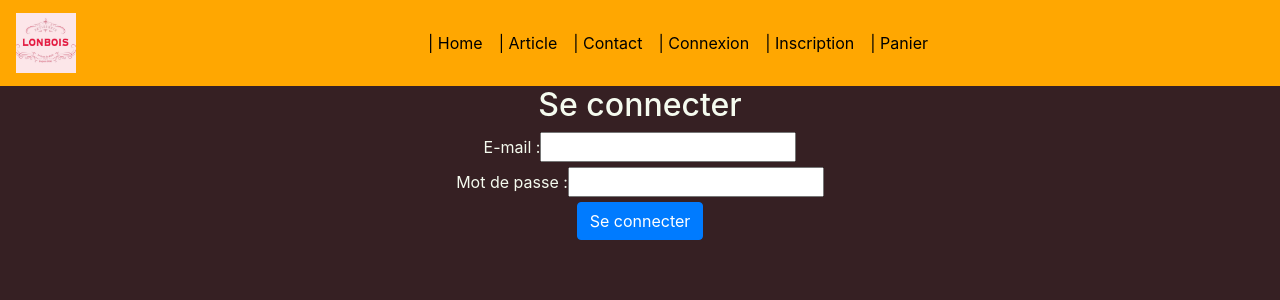
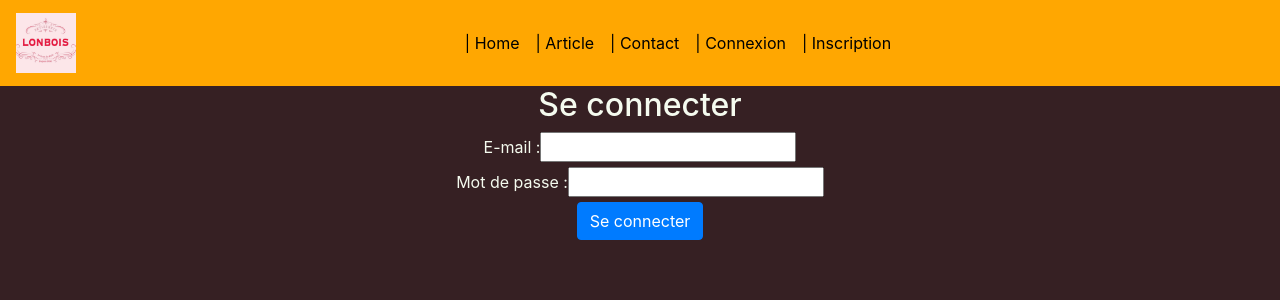
Before and after one commit to MagnesSimon/Web2021, a React (Create React App) app in the folder bakery/: page /connexion in a window 1280 px wide. Shown: the top 300 px of the page. Built offline with nearby package versions, Linux system fonts and the light colour scheme.

Commit message:
Refresh de la barre de navigation en fonction de si on est connecté

```diff
--- a/bakery/src/App.js
+++ b/bakery/src/App.js
@@ -1,7 +1,8 @@
 import './App.css';
 import '../node_modules/bootstrap/dist/css/bootstrap.min.css';
 import { BrowserRouter as Router, Route, Switch } from "react-router-dom";
-import { NavigationBar } from './components/navbar/NavigationBar';
+import { NavigationBarCO } from './components/navbar/NavigationBar';
+import { NavigationBarNOCO } from './components/navbar/NavigationBar';
 import React from "react";
 import Accueil from "./components/accueil/Accueil";
 import Article from "./components/article/Article";
@@ -10,22 +11,39 @@ import Connexion from "./components/connexion/Connexion";
 import Contact from "./components/contact/Contact";
 import Panier from "./components/panier/Panier";
 
-
 function App() {
+    if (localStorage.getItem('user')) {
         return (
             <React.Fragment>
                 <Router>
-              <NavigationBar />              <Switch>
-              <Route path="/contact" component={Contact} />
-              <Route path="/Article" component={Article} />
-              <Route path="/connexion" component={Connexion} />
-              <Route path="/inscription" component={Inscription} />
-              <Route path="/panier" component={Panier} />
-              <Route component={Accueil} />
+                    <NavigationBarCO/> <Switch>
+                    <Route path="/contact" component={Contact}/>
+                    <Route path="/Article" component={Article}/>
+                    <Route path="/connexion" component={Connexion}/>
+                    <Route path="/inscription" component={Inscription}/>
+                    <Route path="/panier" component={Panier}/>
+                    <Route component={Accueil}/>
                 </Switch>
                 </Router>
             </React.Fragment>
         );
+    }else {
+        return (
+            <React.Fragment>
+                <Router>
+                    <NavigationBarNOCO/> <Switch>
+                    <Route path="/contact" component={Contact}/>
+                    <Route path="/Article" component={Article}/>
+                    <Route path="/connexion" component={Connexion}/>
+                    <Route path="/inscription" component={Inscription}/>
+                    <Route path="/panier" component={Panier}/>
+                    <Route component={Accueil}/>
+                </Switch>
+                </Router>
+            </React.Fragment>
+        );
+
+    }
 }
 
 export default App;
--- a/bakery/src/components/article/Article.js
+++ b/bakery/src/components/article/Article.js
@@ -8,6 +8,7 @@ import 'react-toastify/dist/ReactToastify.css';
 
 import ReactPaginate from 'react-paginate';
 import Panier from "../panier/Panier";
+import {NavigationBarCO, NavigationBarNOCO} from "../navbar/NavigationBar";
 
 const panier = [];
 
@@ -160,6 +161,8 @@ class Article extends React.Component {
     }
     finConnexion(){
         localStorage.removeItem('user');
+        console.log("deco");
+        window.location.reload(false);
     }
 }
 
--- a/bakery/src/components/connexion/Connexion.js
+++ b/bakery/src/components/connexion/Connexion.js
@@ -5,6 +5,7 @@ import { Form, Button } from 'react-bootstrap';
 import { BrowserRouter as Router, Link, Route, Switch } from "react-router-dom";
 import { ToastContainer, toast } from 'react-toastify';
 import 'react-toastify/dist/ReactToastify.css';
+import {NavigationBarCO, NavigationBarNOCO} from "../navbar/NavigationBar";
 
 class Connexion extends React.Component{
 
@@ -39,8 +40,8 @@ class Connexion extends React.Component{
                     localStorage.setItem("user",JSON.stringify(post));
                     console.log(localStorage.getItem("user"));
                     toast("Vous êtes maintenant connecté");
-                    //this.props.history.push('/home')
-
+                    this.props.history.push('/home')
+                    window.location.reload(false);
                 }
             })
             if(this.state.connecté === false){
--- a/bakery/src/components/navbar/NavigationBar.js
+++ b/bakery/src/components/navbar/NavigationBar.js
@@ -4,6 +4,17 @@ import styled from 'styled-components';
 import useSticky from "../hooks/useSticky";
 import logo from "../../boulangerie/logo.jpg";
 import "./Navbar.css"
+
+let isLogged;
+
+
+isLogged = () => {
+    if( ! localStorage.getItem('user')){
+        return false;
+    }else {
+        return true;
+    }
+}
 
 const Styles = styled.div`
   .navbar { background-color: #ffa701; }
@@ -12,7 +23,7 @@ const Styles = styled.div`
     &:hover { color: white; }
   }
   .navbar-brand {
-    font-size: 1,4em;
+    font-size: 1.4em;
     color: #000000;
     &:hover { color: white; }
   }
@@ -22,23 +33,42 @@ const Styles = styled.div`
     right: 25%;
   }
 `;
-export const NavigationBar = ({ sticky }) => (
+
+export const NavigationBarCO = ({sticky}) => (
     <Styles>
         <Navbar className={sticky ? "navbar navbar-sticky" : "navbar"} expand="lg">
             {/*{sticky ? "navbar navbar-sticky" : "navbar"}*/}
             {/*<Navbar.Brand href="/">Tutorial</Navbar.Brand>*/}
             <Navbar.Toggle aria-controls="basic-navbar-nav"/>
-            <NavbarBrand><a href='/'><img className='logo' src={logo} /></a></NavbarBrand>
+            <NavbarBrand><a href='/'><img className='logo' src={logo}/></a></NavbarBrand>
             <Navbar.Collapse id="basic-navbar-nav">
                 <Nav className="m-md-auto">
-                    <Nav.Item><Nav.Link href="/">|   Home     </Nav.Link></Nav.Item>
-                    <Nav.Item><Nav.Link href="/article">|   Article     </Nav.Link></Nav.Item>
-                    <Nav.Item><Nav.Link href="/contact">|   Contact     </Nav.Link></Nav.Item>
-                    <Nav.Item><Nav.Link href="/connexion">|   Connexion     </Nav.Link></Nav.Item>
-                    <Nav.Item><Nav.Link href="/inscription">|   Inscription     </Nav.Link></Nav.Item>
-                    <Nav.Item><Nav.Link href="/panier">|   Panier     </Nav.Link></Nav.Item>
+                    <Nav.Item><Nav.Link href="/">| Home </Nav.Link></Nav.Item>
+                    <Nav.Item><Nav.Link href="/article">| Article </Nav.Link></Nav.Item>
+                    <Nav.Item><Nav.Link href="/contact">| Contact </Nav.Link></Nav.Item>
+                    <Nav.Item><Nav.Link href="/panier">| Panier </Nav.Link></Nav.Item>
                 </Nav>
             </Navbar.Collapse>
         </Navbar>
     </Styles>
 );
+
+export const NavigationBarNOCO = ({sticky}) => (
+    <Styles>
+        <Navbar className={sticky ? "navbar navbar-sticky" : "navbar"} expand="lg">
+            {/*{sticky ? "navbar navbar-sticky" : "navbar"}*/}
+            {/*<Navbar.Brand href="/">Tutorial</Navbar.Brand>*/}
+            <Navbar.Toggle aria-controls="basic-navbar-nav"/>
+            <NavbarBrand><a href='/'><img className='logo' src={logo}/></a></NavbarBrand>
+            <Navbar.Collapse id="basic-navbar-nav">
+                <Nav className="m-md-auto">
+                    <Nav.Item><Nav.Link href="/">| Home </Nav.Link></Nav.Item>
+                    <Nav.Item><Nav.Link href="/article">| Article </Nav.Link></Nav.Item>
+                    <Nav.Item><Nav.Link href="/contact">| Contact </Nav.Link></Nav.Item>
+                    <Nav.Item><Nav.Link className="Connexion" href="/connexion">| Connexion </Nav.Link></Nav.Item>
+                    <Nav.Item><Nav.Link href="/inscription">| Inscription </Nav.Link></Nav.Item>
+                </Nav>
+            </Navbar.Collapse>
+        </Navbar>
+    </Styles>
+);
```
Lines whose indentation alone changed are shown as unchanged.
